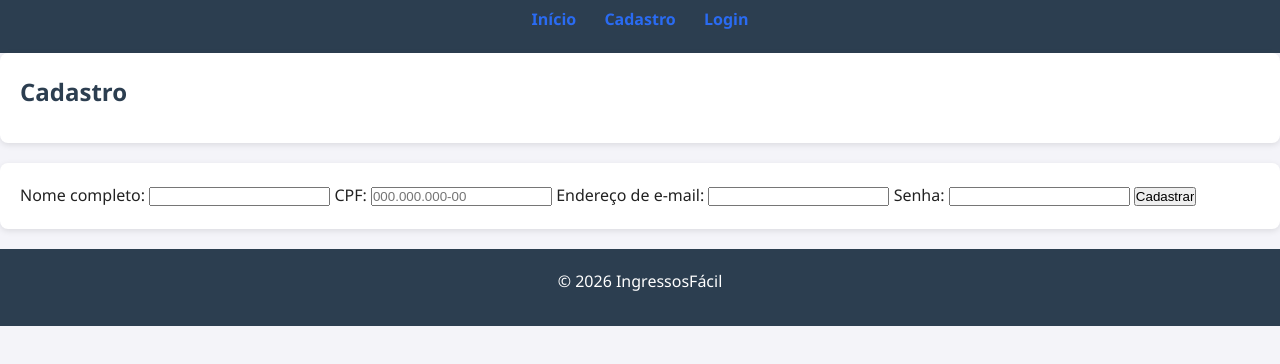
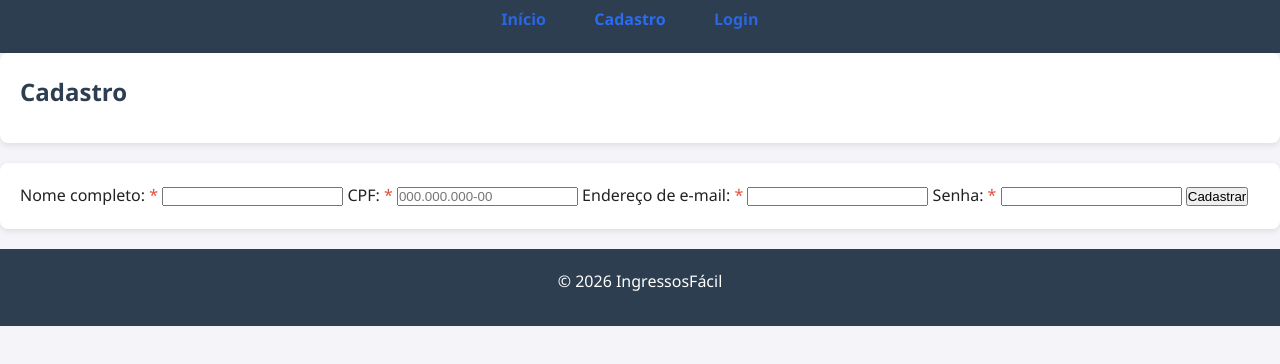
Before and after one commit to albert-wb/cc-front-end, a plain HTML site: page cadastro.html in a window 1280 px wide. Shown: the part 114-478 px from the top of the page. Drawn offline with Linux system fonts and the light colour scheme.

Commit message:
style: adiciona pseudo-classes de foco e pseudo-elementos para campos obrigatórios e links

```diff
--- a/cadastro.html
+++ b/cadastro.html
@@ -15,7 +15,7 @@
         <nav>
             <ul>
                 <li><a href="index.html">Início</a></li>
-                <li><a href="cadastro.html">Cadastro</a></li>
+                <li><a href="cadastro.html" class="ativo">Cadastro</a></li>
                 <li><a href="login.html">Login</a></li>
             </ul>
         </nav>
@@ -27,10 +27,10 @@
         </section>
         <section>
             <form id="registerForm" method="POST">
-                <label for="nome">Nome completo:</label>
+                <label class="obrigatorio" for="nome">Nome completo:</label>
                 <input type="text" id="nome" name="nome" required minlength="3" />
 
-                <label for="cpf">CPF:</label>
+                <label class="obrigatorio" for="cpf">CPF:</label>
                 <input
                     type="text"
                     id="cpf"
@@ -41,10 +41,10 @@
                     title="Formato esperado: 000.000.000-00"
                 />
 
-                <label for="email">Endereço de e-mail:</label>
+                <label class="obrigatorio" for="email">Endereço de e-mail:</label>
                 <input type="email" id="email" name="email" required />
 
-                <label for="senha">Senha:</label>
+                <label class="obrigatorio" for="senha">Senha:</label>
                 <input type="password" id="senha" name="senha" required minlength="8" />
 
                 <input type="submit" value="Cadastrar" />
--- a/css/styles.css
+++ b/css/styles.css
@@ -43,6 +43,32 @@ a:hover {
 
 a:active {
     color: #d63031;
+}
+
+/* Pseudo-classes e Pseudo-elementos (Aula 10) */
+input:focus, textarea:focus {
+    border-color: #2a6bf2;
+    outline: none;
+    box-shadow: 0 0 0 3px rgba(42, 107, 242, 0.2);
+}
+
+nav a:not(.ativo) {
+    opacity: 0.9;
+}
+
+label.obrigatorio::after {
+    content: " *";
+    color: #e74c3c;
+}
+
+nav a::after {
+    content: " →";
+    opacity: 0;
+    transition: opacity 0.2s;
+}
+
+nav a:hover::after {
+    opacity: 1;
 }
 
 /* ===== Layout: Header e Footer ===== */
```
